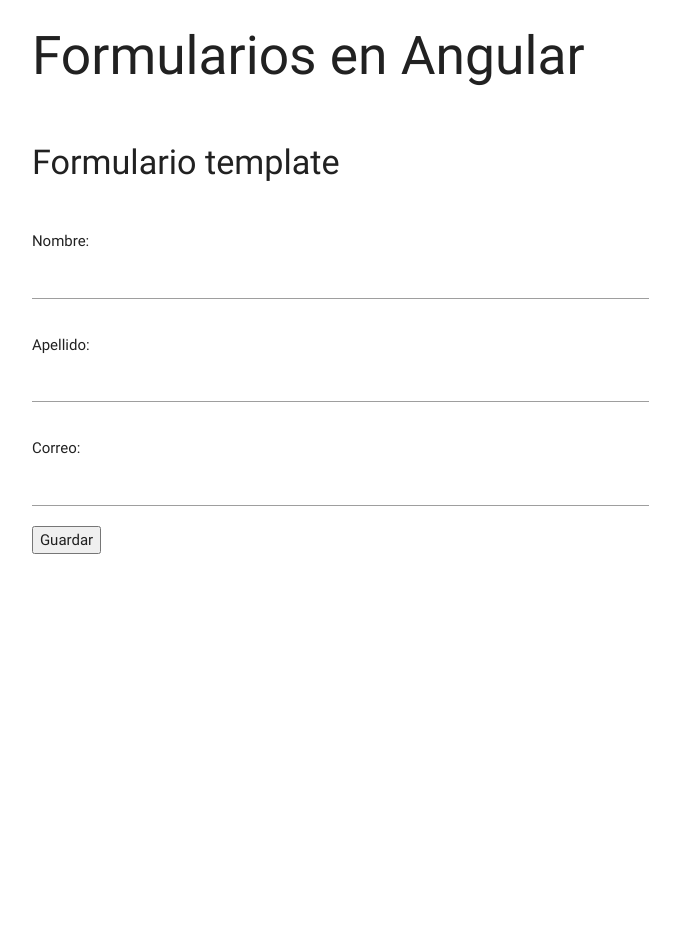
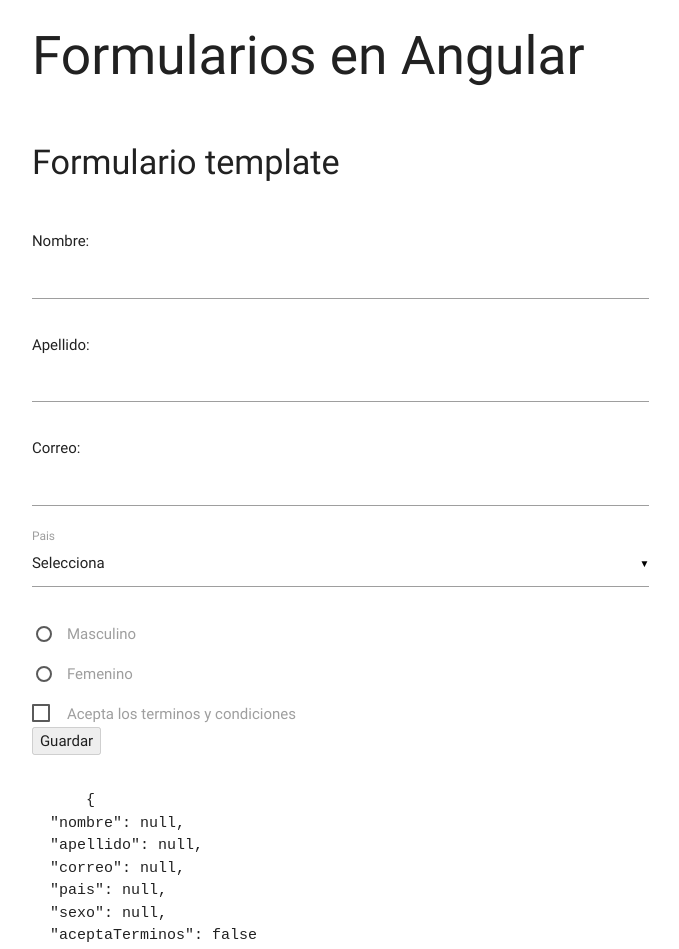
Before and after one commit to montoyaguzman/angular4-forms, an Angular app: page / in a window 1280 px wide. Shown: the top 949 px of the page, without its empty margins (86-765 px from the left). Before the commit the page ends 800 px from the top, so only its background shows below. Built offline with nearby package versions, Linux system fonts and the light colour scheme.

Commit message:
empezando con formulario de data

```diff
--- a/angular-cli.json
+++ b/angular-cli.json
@@ -26,7 +26,8 @@
 
       "scripts": [
         "../node_modules/jquery/dist/jquery.js",
-        "../node_modules/materialize-css/dist/js/materialize.js"
+        "../node_modules/materialize-css/dist/js/materialize.js",
+        "assets/js/javascript.js"
       ],
 
 
--- a/src/app/components/template/data/data.component.html
+++ b/src/app/components/template/data/data.component.html
@@ -1,3 +1,50 @@
-<p>
-  data works!
-</p>
+<h4>Formularios <small>data</small></h4>
+<hr>
+<form>
+
+  <div>
+
+    <div class="form-group row">
+      <label class="col-2 col-form-label">Nombre</label>
+      <div class="col-8">
+
+        <input class="form-control"
+               type="text"
+               placeholder="Nombre">
+      </div>
+    </div>
+
+    <div class="form-group row">
+      <label class="col-2 col-form-label">Apellido</label>
+      <div class="col-8">
+
+        <input class="form-control"
+               type="text"
+               placeholder="Apellido">
+      </div>
+    </div>
+
+  </div>
+
+  <div class="form-group row">
+    <label class="col-2 col-form-label">Correo</label>
+    <div class="col-md-8">
+
+      <input class="form-control"
+             type="email"
+             placeholder="Correo electrónico">
+    </div>
+  </div>
+
+
+
+  <div class="form-group row">
+    <label class="col-2 col-form-label">&nbsp;</label>
+    <div class="input-group col-md-8">
+      <button type="submit" class="btn btn-outline-primary">
+        Guardar
+      </button>
+    </div>
+  </div>
+
+</form>
--- a/src/app/components/template/template/template.component.html
+++ b/src/app/components/template/template/template.component.html
@@ -36,10 +36,50 @@
           <span class="letraAdvertencia" *ngIf="correo.touched && !correo.valid && correo.errors?.required">Campo obligatorio</span>
           <span class="letraAdvertencia" *ngIf="correo.touched && correo.errors?.pattern">No es un correo valido</span>
         </div>
+        <div class="col s6 offset-s1 input-field">
+          <select name="pais" [(ngModel)]="usuario.pais">
+            <option value="">Selecciona</option>
+            <option *ngFor="let pais of paises" [ngValue]="pais.nombre"> {{ pais.nombre }} </option>
+          </select>
+          <label>Pais</label>
+        </div>
         <div class="col s6 offset-s1">
-          <button type="submit">
+          <p>
+            <input name="sexo" type="radio" id="sex1"
+            value="Masculino"
+            [(ngModel)]="usuario.sexo"/>
+            <label for="sex1">Masculino</label>
+          </p>
+          <p>
+            <input name="sexo" type="radio" id="sex2"
+            value="Femenino"
+            [(ngModel)]="usuario.sexo"/>
+            <label for="sex2">Femenino</label>
+          </p>
+        </div>
+        <br/>
+        <br/>
+        <div class="col s6 offset-s1">
+          <p>
+            <input type="checkbox" id="acepta" name="acepta" required
+                    [(ngModel)]="usuario.aceptaTerminos"
+            >
+            <label for="acepta">Acepta los terminos y condiciones</label>
+          </p>
+        </div>
+        <div class="col s6 offset-s1">
+          <button type="submit" [disabled]="!formularioTemp.valid">
             Guardar
           </button>
         </div>
     </form>
   </div>
+
+
+<div class="row">
+  <div class="col s6 offset-s1">
+    <pre>
+      {{ usuario | json }}
+    </pre>
+  </div>
+</div>
--- a/src/app/components/template/template/template.component.ts
+++ b/src/app/components/template/template/template.component.ts
@@ -13,8 +13,26 @@
   usuario: Object = {
     nombre: null,
     apellido: null,
-    correo: null
+    correo: null,
+    pais: null,
+    sexo: null,
+    aceptaTerminos: false
   }
+
+  paises = [
+    {
+      codigo: "MX",
+      nombre: "Mexico"
+    },
+    {
+      codigo: "ES",
+      nombre: "España"
+    },
+    {
+      codigo: "EUA",
+      nombre: "Estados Unidos"
+    }
+];
 
   constructor() { }
 
--- /dev/null
+++ b/src/assets/js/javascript.js
@@ -0,0 +1,5 @@
+$(document).ready(function(){
+	//$('.button-collapse').sideNav({'edge':'left'});
+	$(".dropdown-button").dropdown();
+	$('select').material_select();
+});
```
